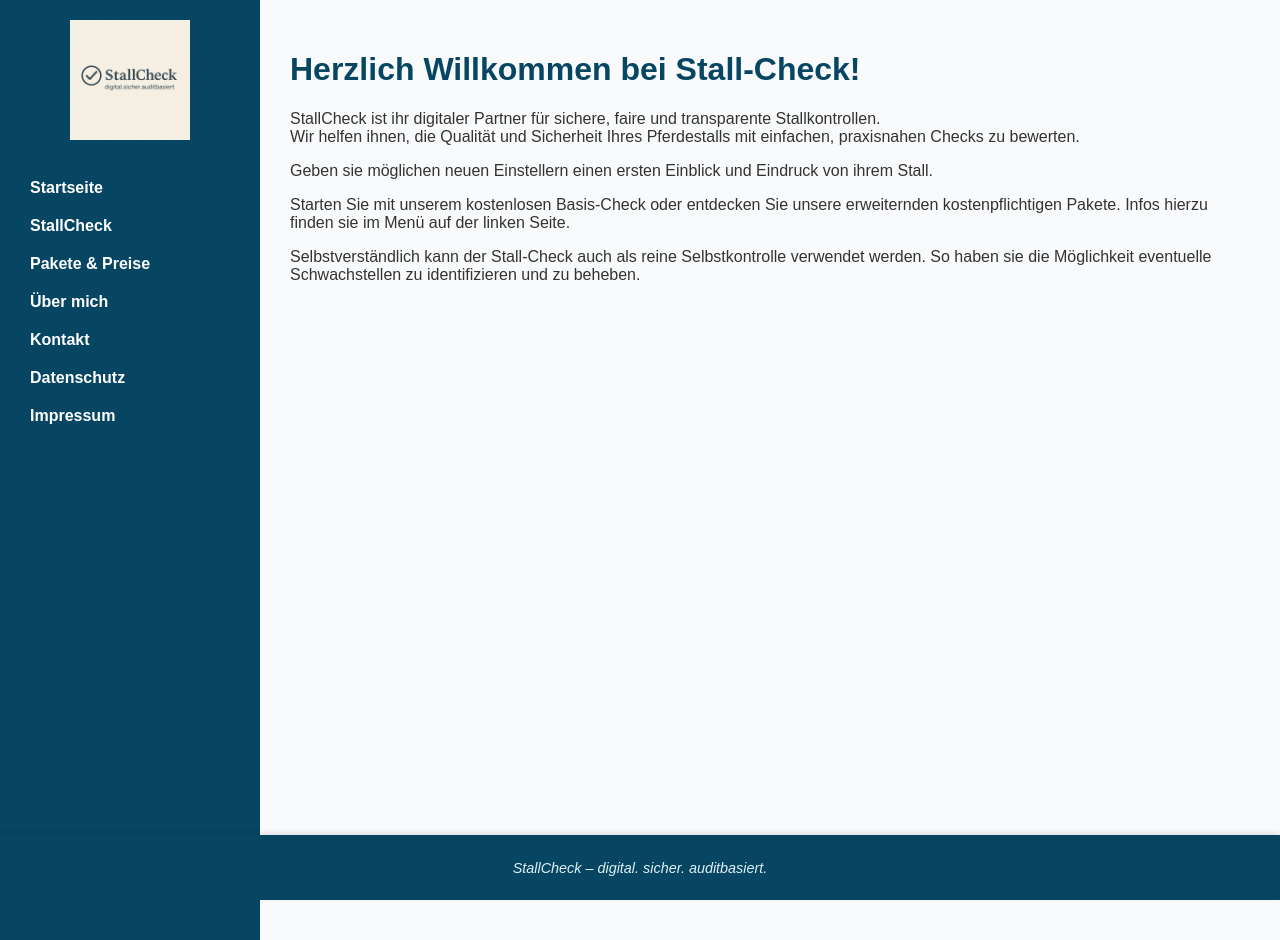
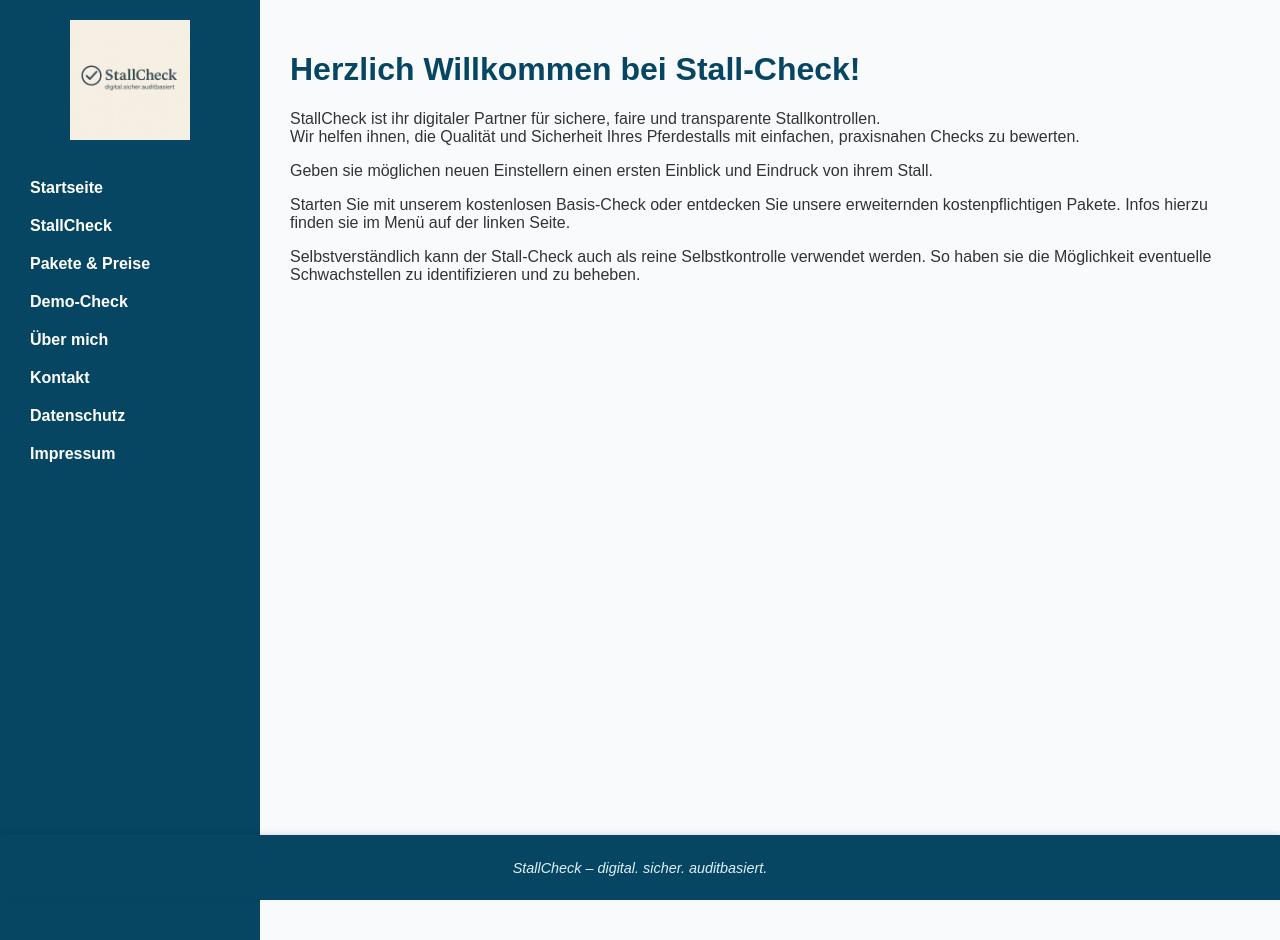
Before and after one commit to Kerstin78/stallcheck, a Jekyll site: the page built from index.md, in a window 1280 px wide. Built offline with Jekyll 4.4.1, drawn with Linux system fonts in a browser that asks for light colours.

Commit message:
Update default.html

```diff
--- a/_layouts/default.html
+++ b/_layouts/default.html
@@ -60,6 +60,7 @@
         <li><a href="/">Startseite</a></li>
         <li><a href="/stallcheck">StallCheck</a></li>
         <li><a href="/pakete">Pakete & Preise</a></li>
+        <li><a href="/demo-check">Demo-Check</a></li>
         <li><a href="/ueber-mich">Über mich</a></li>
         <li><a href="/kontakt">Kontakt</a></li>
         <li><a href="/datenschutz">Datenschutz</a></li>
```
